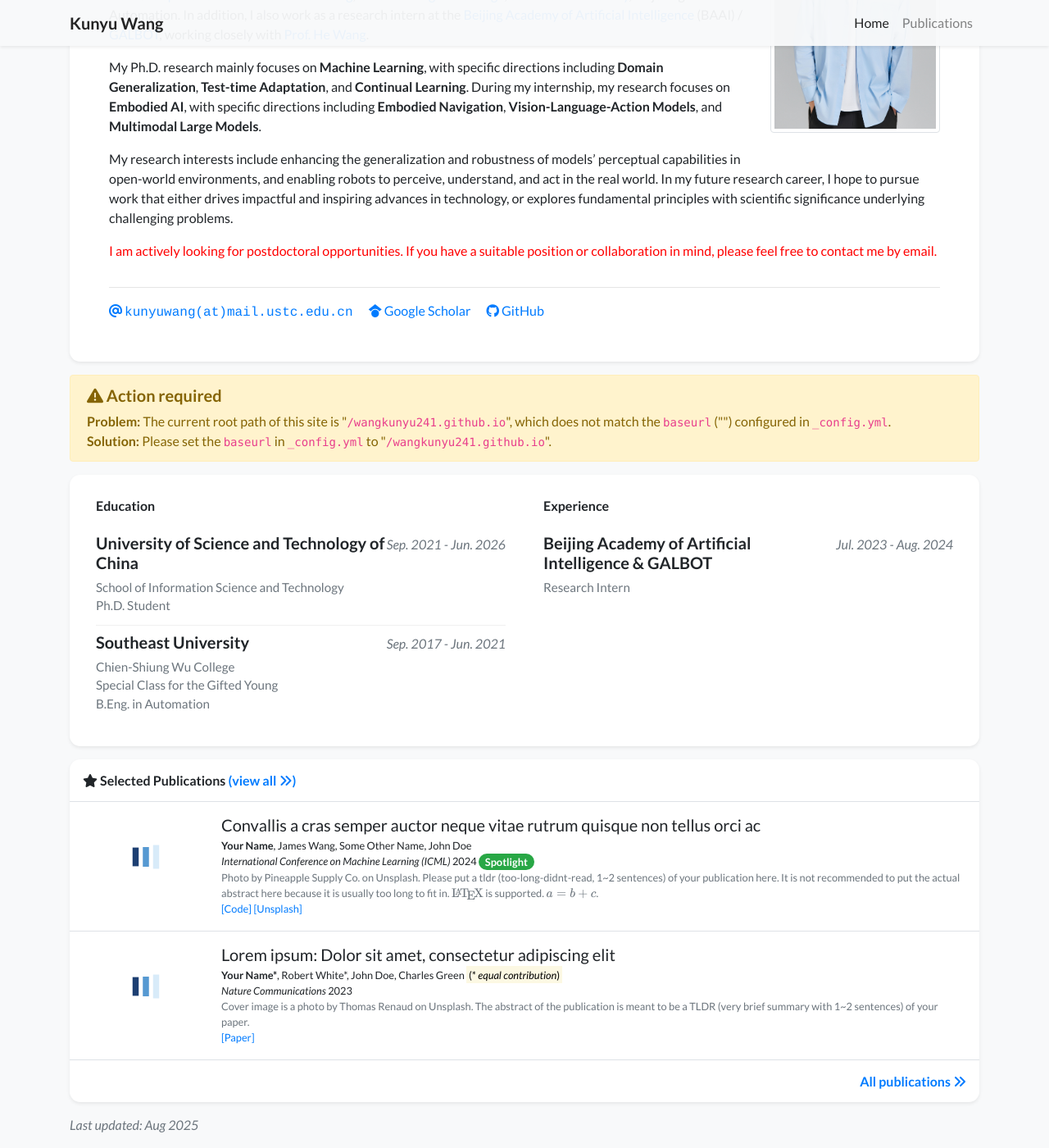
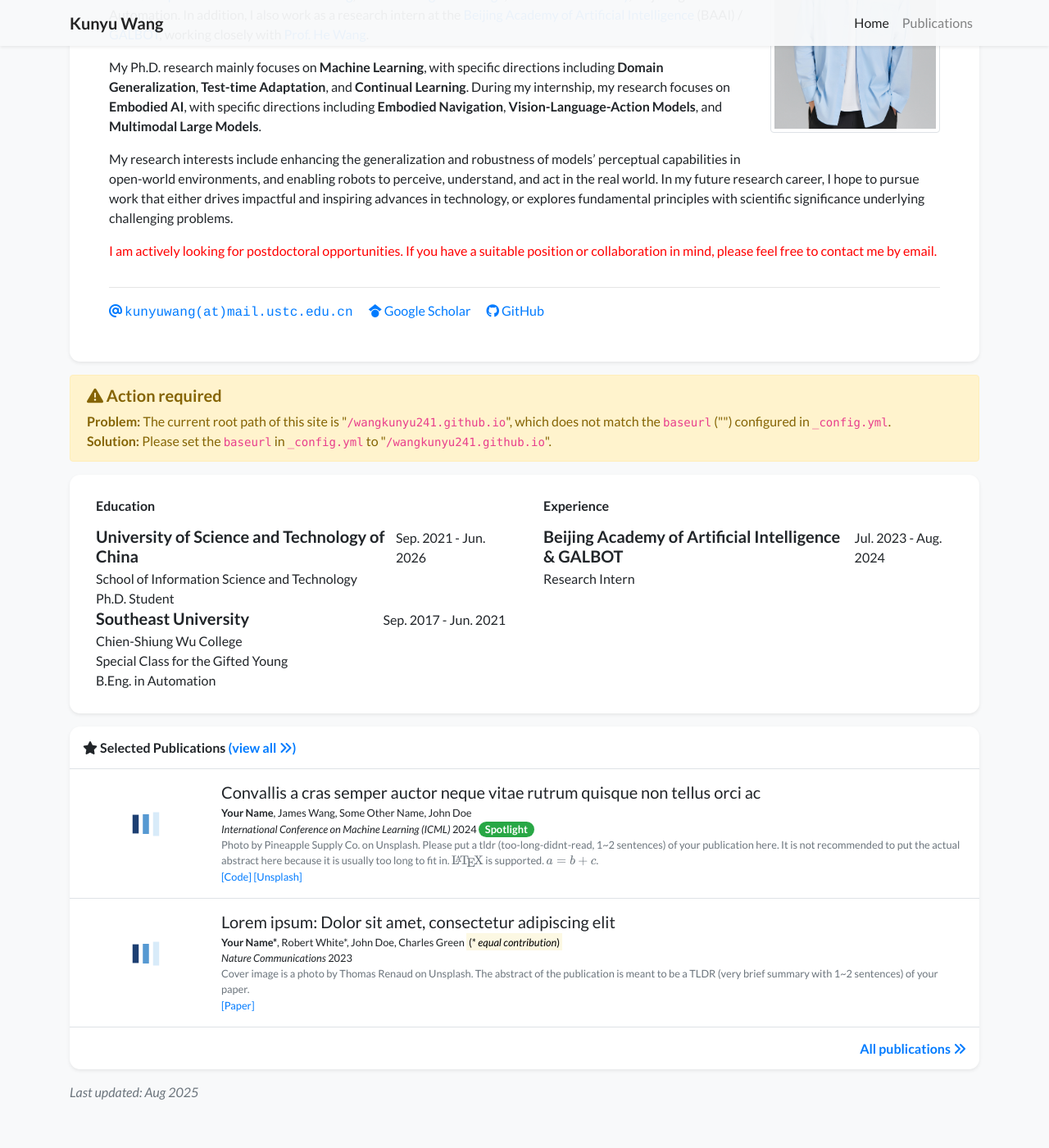
Before and after one commit to wangkunyu241/wangkunyu241.github.io, a Jekyll site: the page built from index.html, in a window 1280 px wide and 1400 px high, scrolled down 266 px. Shown: the whole window at 82% size. Built offline with Jekyll 4.4.1, drawn with Linux system fonts in a browser that asks for light colours; nearby versions of some CDN libraries; a style sheet for code colours, icons or effects is not loaded; after the commit the page ends 1626 px from its top, so only the background shows below that.

Commit message:
Update global.css

```diff
--- a/assets/css/global.css
+++ b/assets/css/global.css
@@ -89,20 +89,3 @@ div.lazy {
 .email-text {
     font-family: Courier, monospace;
 }
-
-.section-list .item {
-  padding: .5rem 0 0.75rem;
-  border-top: 1px solid rgba(0,0,0,.06);
-}
-.section-list .item:first-child { border-top: 0; }
-
-.item-title { font-weight: 600; line-height: 1.2; }
-.item-meta  { color: #6c757d; font-size: 0.95rem; }
-.item-tail  { color: #6c757d; font-size: 0.95rem; margin-top: .15rem; }
-
-.item-date  { color: #6c757d; font-style: italic; white-space: nowrap; }
-
-@media (max-width: 576px) {
-  .item-date { margin-left: .5rem; }
-  .section-list .item { padding: .5rem 0 .75rem; }
-}
```
